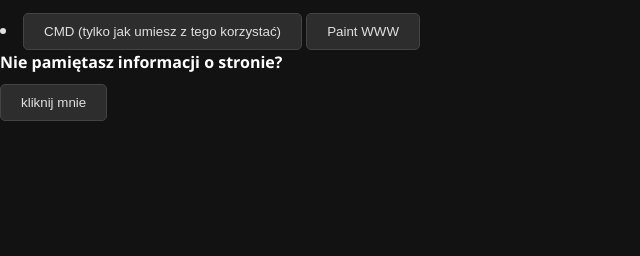
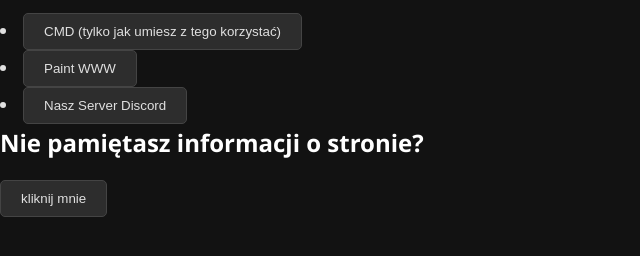
Before and after one commit to dom-kom12/nebupla-pl, a plain HTML site: page strona internetowa/opcje.html in a window 1280 px wide. Shown: the part 54-310 px from the top of the page, without its empty margins (0-640 px from the left). Drawn offline with Linux system fonts and the light colour scheme.

Commit message:
as
as

Co-Authored-By: dom-kom12 <195819687+dom-kom12@users.noreply.github.com>

```diff
--- a/strona internetowa/opcje.html
+++ b/strona internetowa/opcje.html
@@ -13,9 +13,16 @@
     <main>
         <li>
             <a href="cmd.html"><button>CMD (tylko jak umiesz z tego korzystać)</button></a>
+        </li>
+        <li>
             <a href="paint.html"><button>Paint WWW</button></a>
-            <h4>Nie pamiętasz informacji o stronie?</h4><a href="README.html"><button>kliknij mnie</button></a>
         </li>
+        <li>
+            <a href="discord.html"><button>Nasz Server Discord</button></a>
+        </li>
+    </main>
+    <main>
+        <h2>Nie pamiętasz informacji o stronie?</h2><a href="README.html"><h2><button>kliknij mnie</button></a></h2>
     </main>
 </body>
 </html>
```
Also changed, not shown: strona internetowa/discord.html (added, +11 -0 lines).
